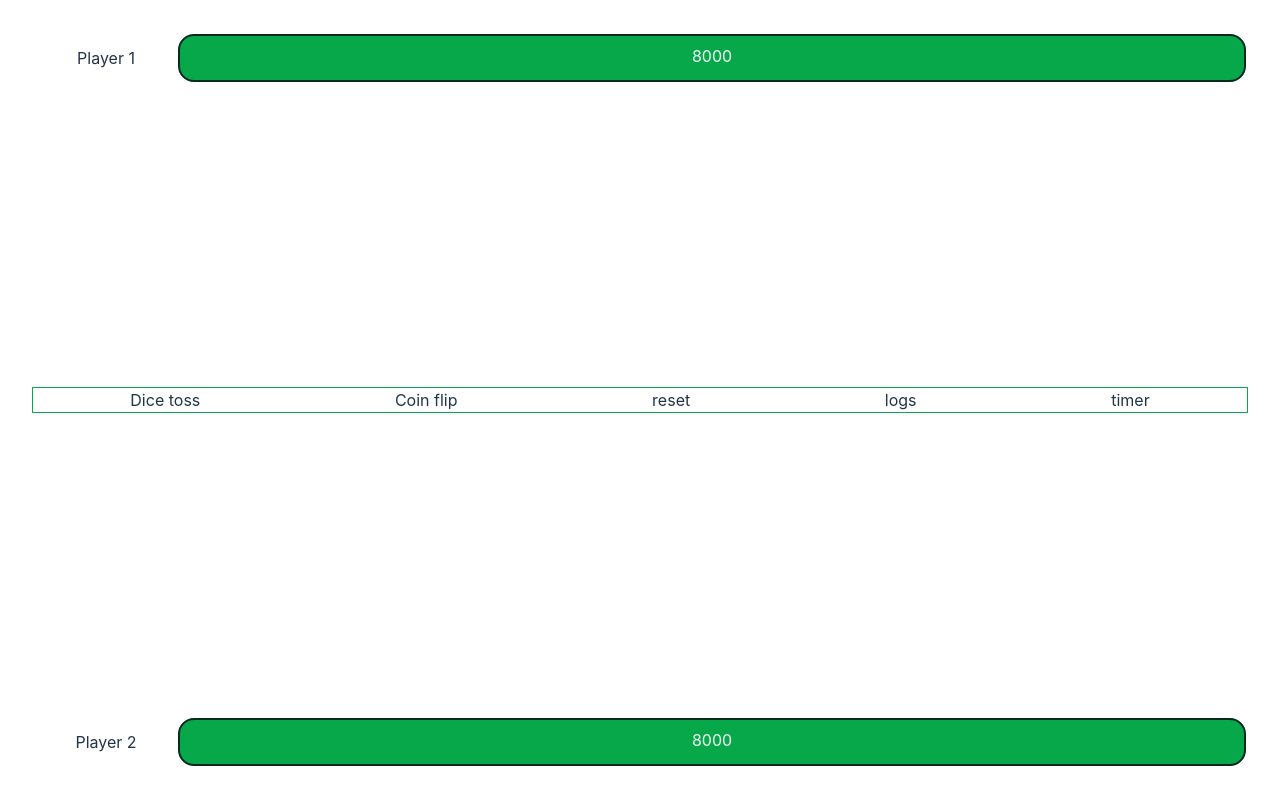
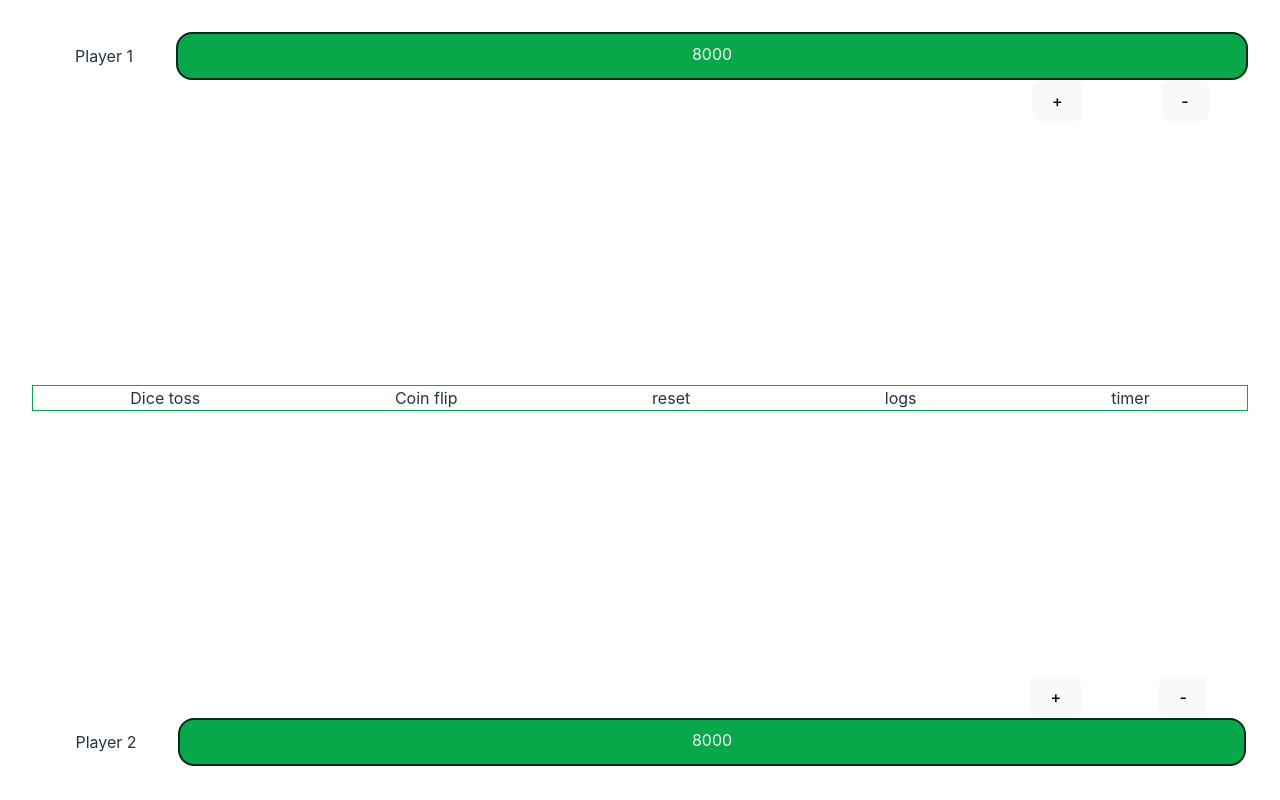
Before and after one commit to Sanj-sanj/Yugioh-calculator, a React (Vite) app: page / in a window 1280 px wide. Built offline with nearby package versions, Linux system fonts and the light colour scheme.

Commit message:
changes not showing on github

```diff
--- a/src/components/DuelDisplay.tsx
+++ b/src/components/DuelDisplay.tsx
@@ -19,6 +19,10 @@ const DuelDisplay = ({
           <div>{currentLP}</div>
         </div>
       </div>
+      <div className="display-interact">
+        <button>+</button>
+        <button>-</button>
+      </div>
     </div>
   );
 };
--- a/src/components/DuelGrid.tsx
+++ b/src/components/DuelGrid.tsx
@@ -1,19 +1,25 @@
-import { FunctionComponent } from "react";
+import { FunctionComponent, useReducer } from "react";
+import displayReducer from "../state/displayReducer";
+import { duelDisplayState } from "../state/duelDisplayState";
 import DuelDisplay from "./DuelDisplay";
 
 const DuelGrid: FunctionComponent<{ players: string[] }> = ({ players }) => {
-  const duelistsComponent = players.map((playerName, i) => (
+  const [{ lp }] = useReducer(displayReducer, duelDisplayState);
+
+  const duelist = players.map((playerName, i) => (
     <DuelDisplay
       key={i}
-      currentLP={8000}
+      currentLP={lp}
       duelistName={playerName}
       id={i}
-      className={`duelist duelist-${i + 1}`}
+      className={`duelist duelist-${i + 1} ${
+        (i === 1 && "display-reverse") || ""
+      }`}
     />
   ));
   return (
     <section className="duel-grid-container">
-      <div className="displayArea-edge">{duelistsComponent[0]}</div>
+      {duelist[0]}
       <div className="displayArea-middle">
         <div>Dice toss</div>
         <div>Coin flip</div>
@@ -21,7 +27,7 @@ const DuelGrid: FunctionComponent<{ players: string[] }> = ({ players }) => {
         <div>logs</div>
         <div>timer</div>
       </div>
-      <div className="displayArea-edge">{duelistsComponent[1]}</div>
+      {duelist[1]}
     </section>
   );
 };
--- /dev/null
+++ b/src/interfaces/duelDisplayTypes.ts
@@ -0,0 +1,10 @@
+type DisplayActionTypes = "INCREMENT" | "DECREMENT"
+
+export type DisplayStates = {
+    lp: number
+}
+
+export type DisplayActions = {
+    type: DisplayActionTypes;
+    payload: number;
+  };
--- /dev/null
+++ b/src/state/displayReducer.ts
@@ -0,0 +1,20 @@
+import { DisplayActions, DisplayStates } from "../interfaces/duelDisplayTypes";
+
+const displayReducer = (state: DisplayStates, action: DisplayActions): DisplayStates => {
+    switch (action.type) {
+      case "INCREMENT":
+        if (typeof action.payload === 'number') {
+          return { ...state, lp: state.lp + action.payload };
+        }
+        return state;
+      case "DECREMENT":
+        if (typeof action.payload === 'number') {
+          return { ...state, lp: state.lp - action.payload };
+        }
+        return state;
+
+      default:
+        return state;
+    }
+  };
+export default displayReducer
--- /dev/null
+++ b/src/state/duelDisplayState.ts
@@ -0,0 +1,3 @@
+export const duelDisplayState = {
+    lp: 8000
+}
--- a/src/styles/App.css
+++ b/src/styles/App.css
@@ -13,12 +13,22 @@
 /*
 THIS IS COMPONENT CSS
 */
-.duel-display-container {
+.duel-display-container-top {
+  display: flex;
+  flex-direction: column;
+}
+.display-reverse {
+  display: flex;
+  flex-direction: column-reverse;
   padding: .125em;
+}
+.display-interact {
+  display: flex;
+  justify-content: space-around;
+  margin-left: 79%;
 }
 .duel-display {
   display: flex;
-
 }
 .duel-display-name {
   min-width: 9rem;
```
